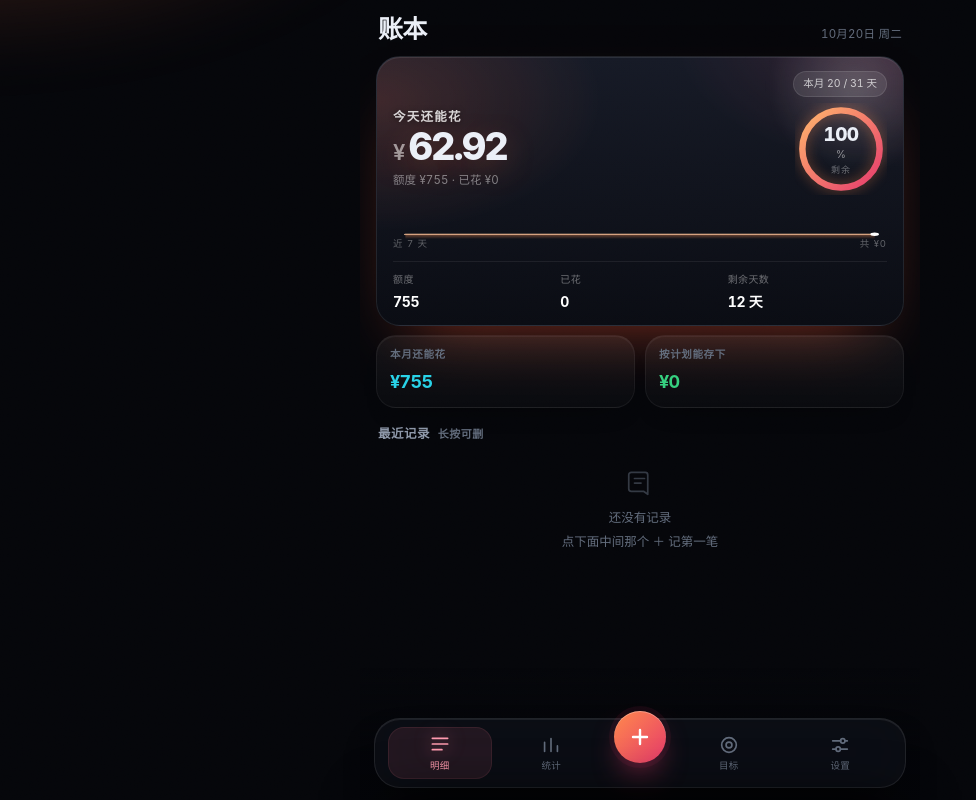
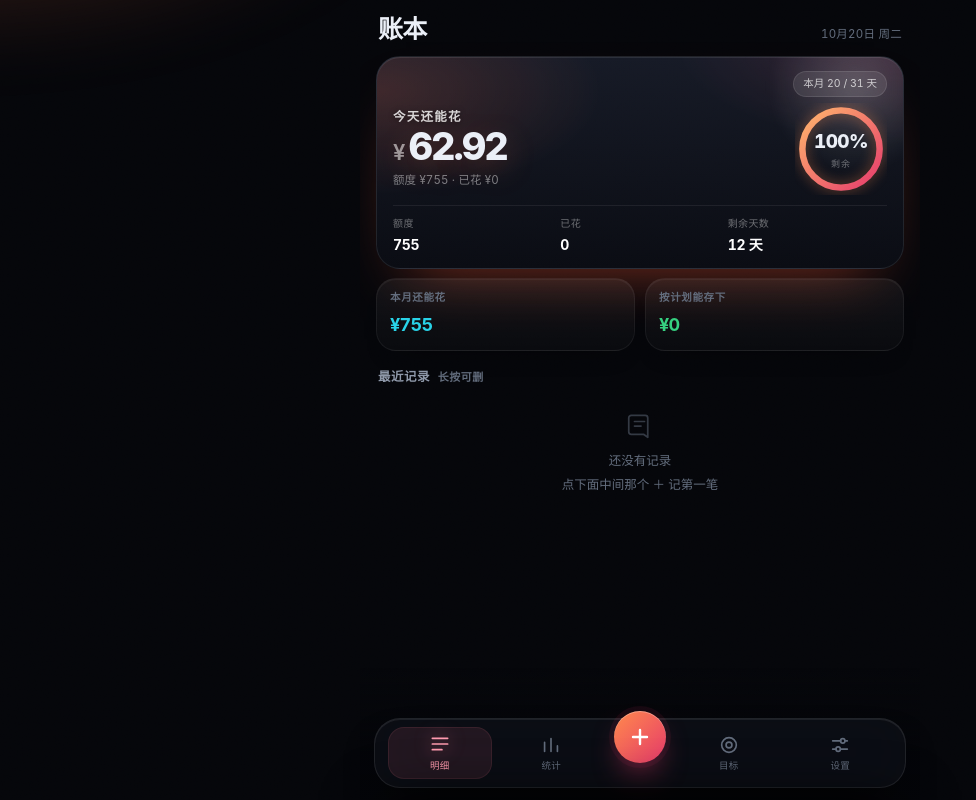
Before and after one commit to llhhoo221634-hub/ledger, a plain HTML site: page build/账本-v2.html in a window 1280 px wide. Shown: the whole page, without its empty margins (0-976 px from the left). Drawn offline with Linux system fonts and the light colour scheme.

Commit message:
修环形百分比换行；近 7 天无支出时隐藏空曲线；README 加在线地址

```diff
--- a/build/账本-v2.html
+++ b/build/账本-v2.html
@@ -137,7 +137,6 @@ body::after{
 .rlab{position:absolute;inset:0;display:flex;flex-direction:column;align-items:center;justify-content:center;
   gap:1px;pointer-events:none}
 .rlab b{font-size:19px;font-weight:800;letter-spacing:-.6px}
-.rlab span{font-size:10px;color:rgba(255,255,255,.55);margin-top:-4px}
 .rlab em{font-style:normal;font-size:9px;color:rgba(255,255,255,.38);letter-spacing:.12em}
 
 .spark{width:100%;height:46px;display:block;margin:8px 0 0;overflow:visible}
@@ -505,13 +504,13 @@ body::after{
           <circle class="rt" cx="50" cy="50" r="42"/>
           <path class="rp" id="hRing" d=""/>
         </svg>
-        <div class="rlab"><b id="hPct">0</b><span>%</span><em>剩余</em></div>
+        <div class="rlab"><b id="hPct">0%</b><em>剩余</em></div>
       </div>
     </div>
     <svg class="spark" id="hSpark" viewBox="0 0 320 64" preserveAspectRatio="none" aria-hidden="true">
       <defs>
         <linearGradient id="sparkGrad" x1="0" y1="0" x2="0" y2="1">
-          <stop offset="0" stop-color="rgba(255,150,90,.42)"/>
+          <stop offset="0" stop-color="rgba(255,150,90,.3)"/>
           <stop offset="1" stop-color="rgba(255,150,90,0)"/>
         </linearGradient>
       </defs>
@@ -775,7 +774,11 @@ function drawSpark(){
   line.setAttribute('d',d);
   area.setAttribute('d',d+' L'+pts[6][0].toFixed(1)+' '+H+' L'+pts[0][0].toFixed(1)+' '+H+' Z');
   dot.setAttribute('cx',pts[6][0]);dot.setAttribute('cy',pts[6][1]);
-  $('hWeek').textContent='共 '+money(a.reduce((s,x)=>s+x.v,0)).replace('¥','¥');
+  const wkSum=a.reduce((s,x)=>s+x.v,0);
+  $('hWeek').textContent='共 '+money(wkSum).replace('¥','¥');
+  const empty=wkSum<=0;
+  $('hSpark').style.display=empty?'none':'';
+  document.querySelector('.sparklab').style.display=empty?'none':'';
   try{
     const len=line.getTotalLength();
     line.style.transition='none';line.style.strokeDasharray=len;line.style.strokeDashoffset=len;
@@ -804,7 +807,7 @@ function renderList(){
   $('hToday').style.opacity=b.perDay<0?.82:1;
   const pct=b.quota>0?Math.max(0,Math.min(1,b.left/b.quota)):0;
   setRing('hRing',pct);
-  $('hPct').textContent=Math.round(pct*100);
+  $('hPct').textContent=Math.round(pct*100)+'%';
   $('hSub').textContent='额度 '+money(b.quota).replace('¥','¥')+' · 已花 '+money(b.spent).replace('¥','¥');
   $('hChip').textContent='本月 '+b.dom+' / '+b.dim+' 天';
   $('hQuota').textContent=money(b.quota).replace('¥','');
```
Also changed, not shown: dist/index.html (+8 -5 lines), docs/index.html (+8 -5 lines), src/index.html (+8 -5 lines), 账本.html (+8 -5 lines), 1 other file.
